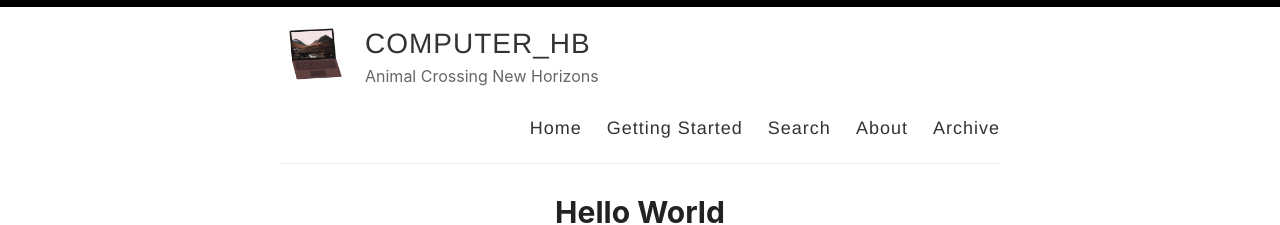
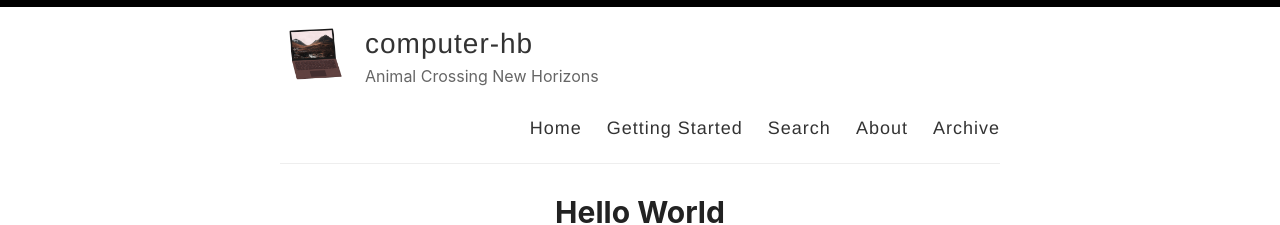
Before and after one commit to splopsky/splopsky.github.io, a Jekyll site: the page built from index.html, in a window 1280 px wide. Shown: the top 225 px of the page. Built offline with Jekyll 4.4.1, drawn with Linux system fonts in a browser that asks for light colours; the list of posts is cut into pages by our own code.

```diff
--- a/_config.yml
+++ b/_config.yml
@@ -3,7 +3,7 @@
 #
 
 # Name of your site (displayed in the header)
-name: COMPUTER_HB
+name: computer-hb
 
 # Name of the author
 author: Hyebin Lee
```
